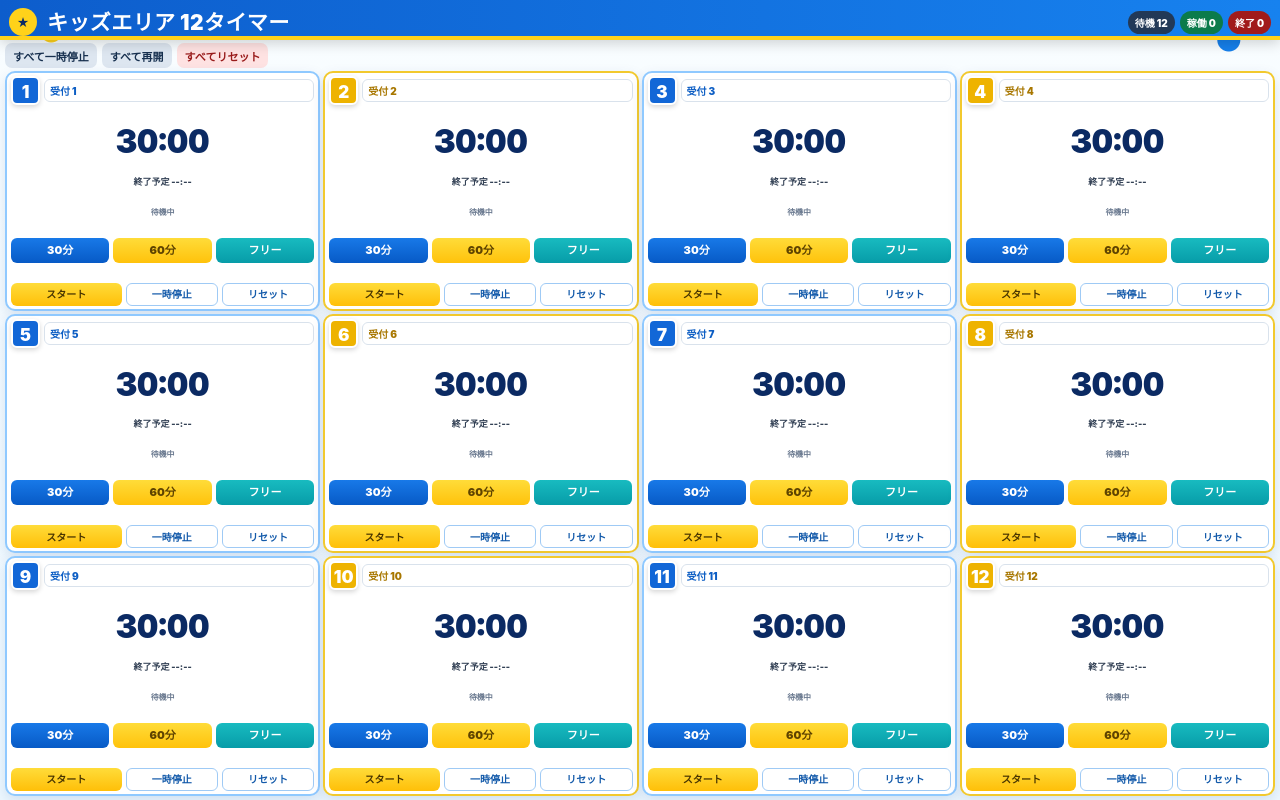
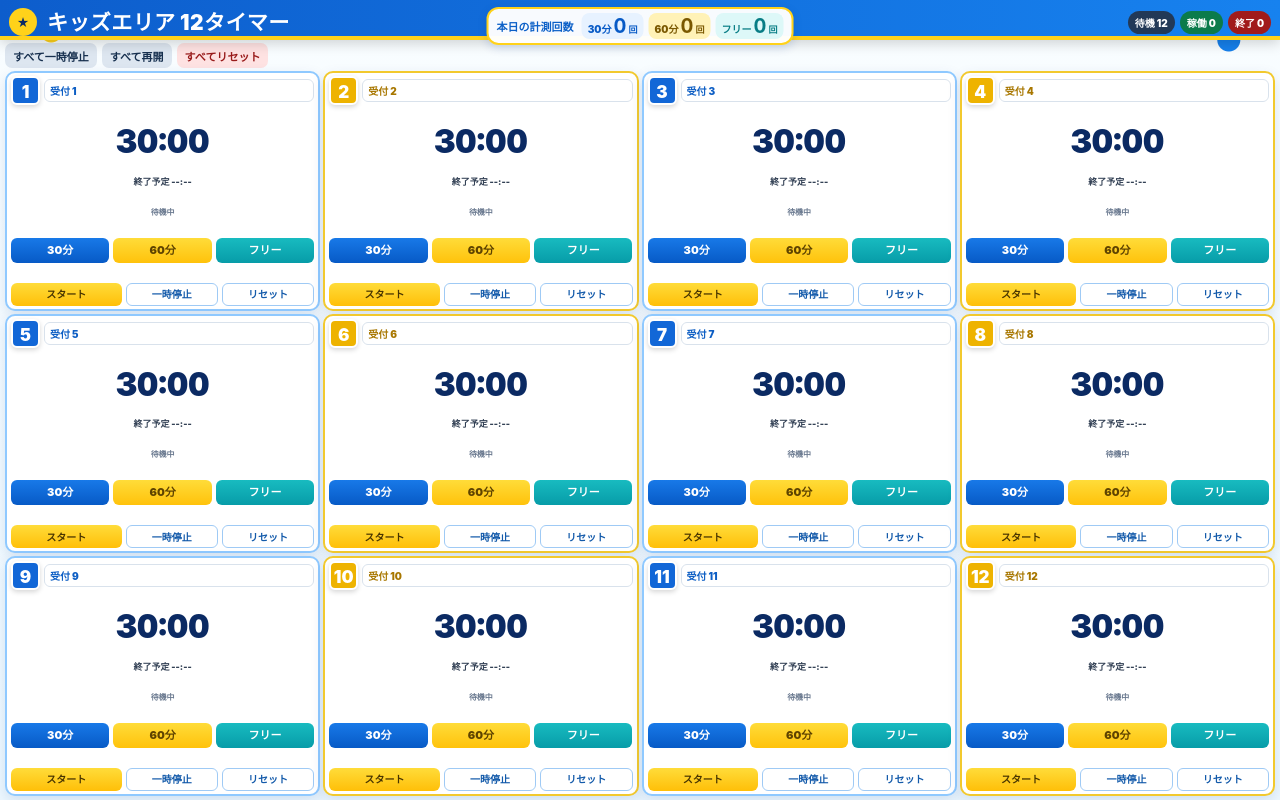
Before and after one commit to kokosaikooo1996-cyber/-12timer, a plain HTML site: page index.html in a window 1280 px wide. Drawn offline with Linux system fonts and the light colour scheme.

Commit message:
Add files via upload

```diff
--- a/index.html
+++ b/index.html
@@ -705,12 +705,86 @@ header{
 }
 </style>
 
+
+<style id="daily-counts-style">
+.daily-counts{
+  position:absolute;
+  left:50%;
+  transform:translateX(-50%);
+  top:4px;
+  display:flex;
+  align-items:center;
+  gap:8px;
+  background:rgba(255,255,255,.97);
+  color:#0b2a63;
+  border:2px solid #ffd21a;
+  border-radius:12px;
+  padding:4px 8px;
+  box-shadow:0 3px 10px rgba(7,59,140,.16);
+  z-index:5;
+  white-space:nowrap;
+}
+.count-title{
+  font-size:11px;
+  font-weight:1000;
+  color:#0b5fc7;
+}
+.count-items{
+  display:flex;
+  gap:5px;
+}
+.count-box{
+  display:flex;
+  align-items:baseline;
+  gap:2px;
+  min-width:62px;
+  justify-content:center;
+  border-radius:8px;
+  padding:3px 6px;
+  font-weight:1000;
+}
+.count-box span{font-size:10px}
+.count-box strong{
+  font-size:20px;
+  line-height:1;
+  font-variant-numeric:tabular-nums;
+}
+.count-box small{font-size:9px}
+.count30{background:#e7f2ff;color:#075ac6}
+.count60{background:#fff2b7;color:#7a5800}
+.countFree{background:#ddf8f8;color:#087d85}
+
+@media (min-width:900px) and (orientation:landscape){
+  .header-inner{
+    position:relative!important;
+  }
+}
+@media (min-width:900px) and (orientation:landscape) and (max-width:1250px){
+  .daily-counts{
+    gap:5px;
+    padding:3px 5px;
+  }
+  .count-title{display:none}
+  .count-box{min-width:52px;padding:2px 4px}
+  .count-box span{font-size:9px}
+  .count-box strong{font-size:17px}
+}
+</style>
+
 </head>
 <body>
 <noscript><div class="noscript">このタイマーはJavaScriptを使用します。ファイルのプレビュー画面ではなく、SafariでWeb公開したURLを開いてください。</div></noscript>
 <header>
 <div class="header-inner">
   <div class="brand"><div class="logo-dot">★</div><h1>キッズエリア 12タイマー</h1></div>
+  <div class="daily-counts" aria-label="本日の計測回数">
+    <div class="count-title">本日の計測回数</div>
+    <div class="count-items">
+      <div class="count-box count30"><span>30分</span><strong id="count30">0</strong><small>回</small></div>
+      <div class="count-box count60"><span>60分</span><strong id="count60">0</strong><small>回</small></div>
+      <div class="count-box countFree"><span>フリー</span><strong id="countFree">0</strong><small>回</small></div>
+    </div>
+  </div>
   <div class="summary">
     <span class="badge" id="idleCount">待機 12</span>
     <span class="badge run" id="runCount">稼働 0</span>
@@ -728,7 +802,7 @@ header{
   <div class="notice">※ 終了予定時刻とタイマー状態は端末内に自動保存されます。音を鳴らすため、使用開始時に一度画面をタップしてください。</div>
 </main>
 <script>
-const COUNT=12, KEY="kidsarea-12timer-v1";
+const COUNT=12, KEY="kidsarea-12timer-v1", COUNT_KEY="kidsarea-daily-counts-v1";
 let audioCtx=null, alarmTimer=null;
 let alarmSet=new Set();
 
@@ -746,10 +820,64 @@ function baseTimer(i){
     pausedAt:null,
     done:false,
     warned5:false,
-    warned1:false
+    warned1:false,
+    sessionCounted:false
   };
 }
 let timers=Array.from({length:COUNT},(_,i)=>baseTimer(i));
+
+
+function todayKey(){
+  const d=new Date();
+  return `${d.getFullYear()}-${String(d.getMonth()+1).padStart(2,"0")}-${String(d.getDate()).padStart(2,"0")}`;
+}
+let dailyCounts={date:todayKey(),m30:0,m60:0,free:0};
+
+function loadDailyCounts(){
+  try{
+    const saved=JSON.parse(localStorage.getItem(COUNT_KEY));
+    if(saved && saved.date===todayKey()){
+      dailyCounts={
+        date:saved.date,
+        m30:Number(saved.m30)||0,
+        m60:Number(saved.m60)||0,
+        free:Number(saved.free)||0
+      };
+    }else{
+      dailyCounts={date:todayKey(),m30:0,m60:0,free:0};
+      localStorage.setItem(COUNT_KEY,JSON.stringify(dailyCounts));
+    }
+  }catch(e){
+    dailyCounts={date:todayKey(),m30:0,m60:0,free:0};
+  }
+  updateDailyCountDisplay();
+}
+
+function ensureCurrentDay(){
+  if(dailyCounts.date!==todayKey()){
+    dailyCounts={date:todayKey(),m30:0,m60:0,free:0};
+    localStorage.setItem(COUNT_KEY,JSON.stringify(dailyCounts));
+    updateDailyCountDisplay();
+  }
+}
+
+function updateDailyCountDisplay(){
+  const a=document.getElementById("count30");
+  const b=document.getElementById("count60");
+  const c=document.getElementById("countFree");
+  if(a)a.textContent=dailyCounts.m30;
+  if(b)b.textContent=dailyCounts.m60;
+  if(c)c.textContent=dailyCounts.free;
+}
+
+function addDailyCount(t){
+  ensureCurrentDay();
+  if(t.mode==="free") dailyCounts.free++;
+  else if(t.duration===1800) dailyCounts.m30++;
+  else if(t.duration===3600) dailyCounts.m60++;
+  localStorage.setItem(COUNT_KEY,JSON.stringify(dailyCounts));
+  updateDailyCountDisplay();
+}
 
 function save(){localStorage.setItem(KEY,JSON.stringify(timers))}
 function load(){
@@ -848,7 +976,7 @@ function setCountdown(i,sec){
   const t=timers[i];
   Object.assign(t,{
     mode:"countdown",duration:sec,remaining:sec,elapsed:0,running:false,
-    endAt:null,startAt:null,done:false,warned5:false,warned1:false
+    endAt:null,startAt:null,done:false,warned5:false,warned1:false,sessionCounted:false
   });
   alarmSet.delete(t.id);stopAlarmIfNone();save();render();
 }
@@ -856,7 +984,7 @@ function setFree(i){
   const t=timers[i];
   Object.assign(t,{
     mode:"free",duration:7200,remaining:0,elapsed:0,running:false,
-    endAt:null,startAt:null,done:false,warned5:false,warned1:false
+    endAt:null,startAt:null,done:false,warned5:false,warned1:false,sessionCounted:false
   });
   alarmSet.delete(t.id);stopAlarmIfNone();save();render();
 }
@@ -875,6 +1003,10 @@ function onClick(e,i){
     if(t.done){t.done=false;t.remaining=t.duration;alarmSet.delete(t.id)}
     if(!t.running){
       const now=Date.now();
+      if(!t.sessionCounted){
+        addDailyCount(t);
+        t.sessionCounted=true;
+      }
       if(t.mode==="free"){
         t.startAt=now-(t.elapsed*1000);
         t.running=true;
@@ -901,7 +1033,7 @@ function onClick(e,i){
   if(a==="stopalarm"){
     alarmSet.delete(t.id);
     t.done=false;t.running=false;t.endAt=null;
-    t.remaining=t.duration;t.warned5=false;t.warned1=false;
+    t.remaining=t.duration;t.warned5=false;t.warned1=false;t.sessionCounted=false;
     save();stopAlarmIfNone();render();
   }
 }
@@ -928,6 +1060,7 @@ function startAlarm(){
 }
 function stopAlarmIfNone(){if(!alarmSet.size&&alarmTimer){clearInterval(alarmTimer);alarmTimer=null}}
 function tick(){
+  ensureCurrentDay();
   const now=Date.now();let saveNeeded=false;
   timers.forEach(t=>{
     if(!t.running)return;
@@ -996,7 +1129,7 @@ document.getElementById("resetAll").onclick=()=>{
 document.addEventListener("click",unlockAudio,{once:true});
 document.addEventListener("visibilitychange",()=>{if(!document.hidden){load();render()}});
 window.addEventListener("beforeunload",save);
-load();render();setInterval(tick,250);
+loadDailyCounts();load();render();setInterval(tick,250);
 </script>
 </body>
 </html>
```
Also changed, not shown: 1 other file.
